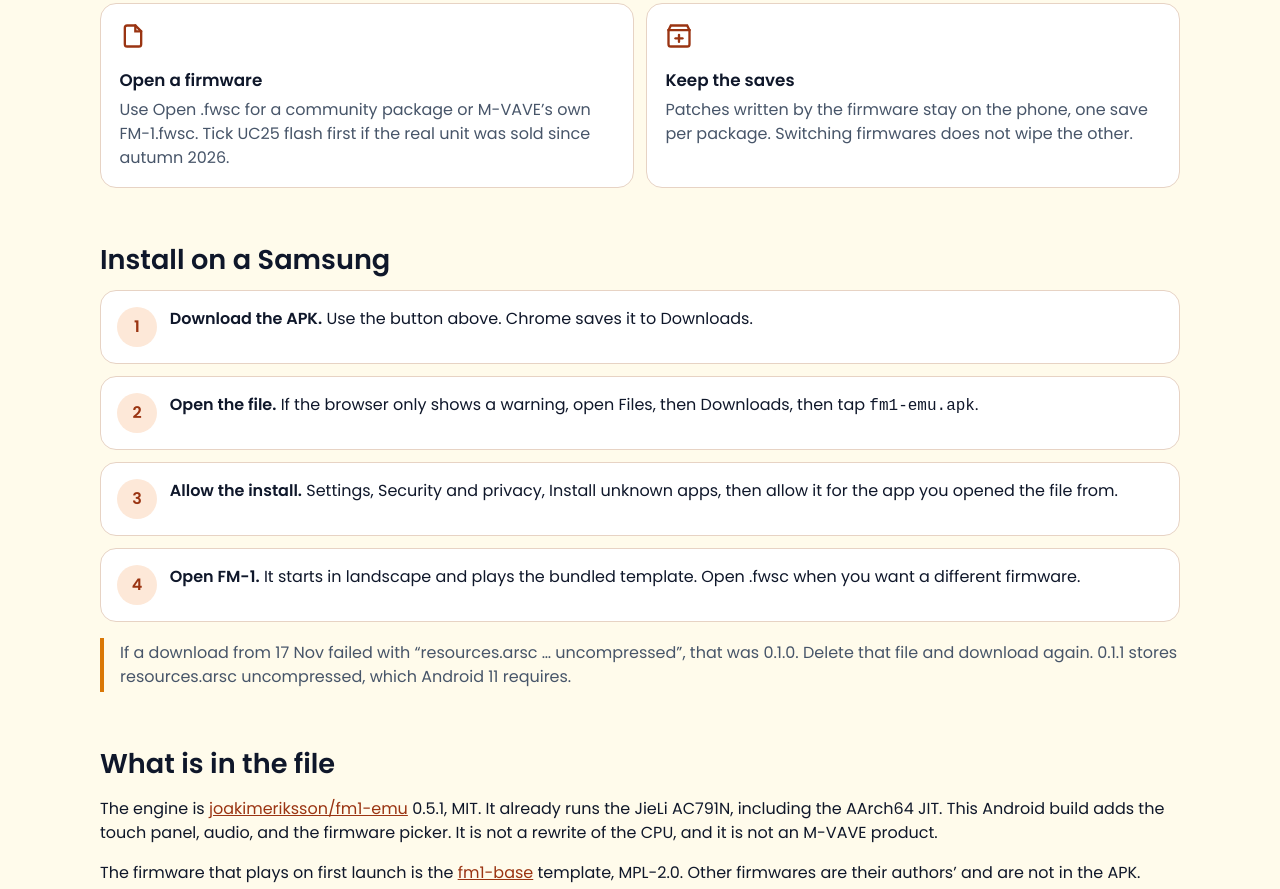
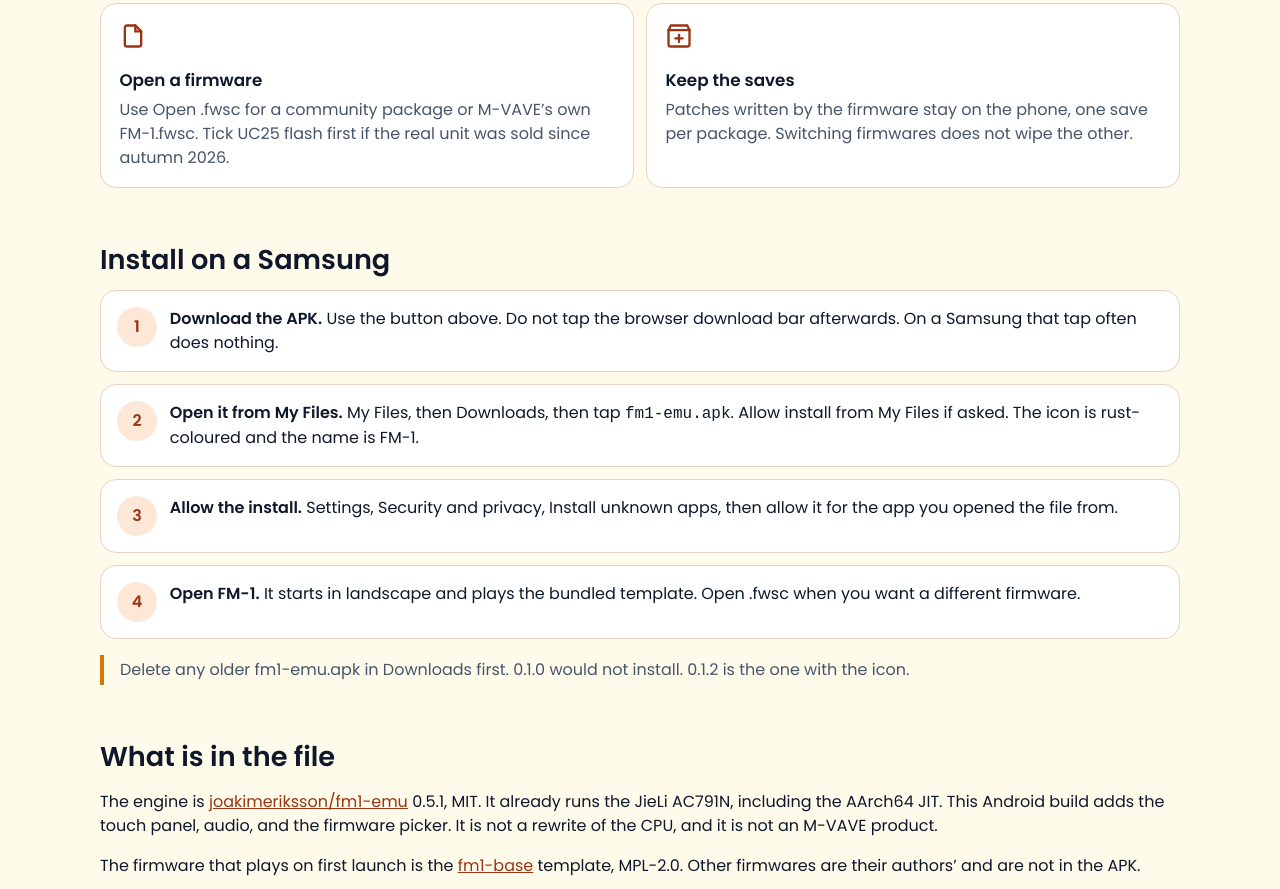
Before and after one commit to NaustudentX18/fm1-android, a plain HTML site: page index.html in a window 1280 px wide. Shown: the part 1081-1970 px from the top of the page. Drawn offline with Linux system fonts and the light colour scheme.

Commit message:
Ship 0.1.2 as a direct download.
The browser download bar on Samsung often does nothing. The APK is now
on the site itself, with a launcher icon so the app is findable.

```diff
--- a/index.html
+++ b/index.html
@@ -193,7 +193,7 @@
   <div class="wrap">
     <header>
       <a class="brand" href="#top">FM-1 <span>Android</span></a>
-      <a class="btn" href="https://github.com/NaustudentX18/fm1-android/releases/latest/download/fm1-emu.apk">Download APK</a>
+      <a class="btn" href="fm1-emu.apk">Download APK</a>
     </header>
 
     <main id="top">
@@ -202,13 +202,13 @@
           <h1>The pocket FM synth, on the phone.</h1>
           <p class="lede">A native arm64 build of the FM-1 emulator. The touch panel, the screen, and the audio are the synth. Load any firmware package the real unit would take.</p>
           <div class="actions" id="download">
-            <a class="btn" href="https://github.com/NaustudentX18/fm1-android/releases/latest/download/fm1-emu.apk">
+            <a class="btn" href="fm1-emu.apk">
               <svg class="icon" viewBox="0 0 24 24" aria-hidden="true" fill="none" stroke="currentColor" stroke-width="2" stroke-linecap="round" stroke-linejoin="round"><path d="M12 3v12"/><path d="m7 11 5 5 5-5"/><path d="M4 21h16"/></svg>
               Download fm1-emu.apk
             </a>
             <a class="btn ghost" href="#install">How to install</a>
           </div>
-          <p class="meta">4.2 MB · Android 11+ · arm64 only · version 0.1.1 · SHA-256 <code>78e39bc8e7d64596073692a0c7384b62d5ae30b76de06b699ccb1f0f0a8508e0</code></p>
+          <p class="meta">4.2 MB · Android 11+ · arm64 only · version 0.1.2 · SHA-256 <code>872abbf6e6851bc1ff46f1c79e324b93612ef2af229f3228b86111a6904addec</code></p>
         </div>
         <figure class="panel-card">
           <svg viewBox="0 0 1280 820" role="img" aria-labelledby="panel-title panel-desc">
@@ -310,12 +310,12 @@
       <section id="install">
         <h2>Install on a Samsung</h2>
         <ol class="steps">
-          <li><div><strong>Download the APK.</strong> Use the button above. Chrome saves it to Downloads.</div></li>
-          <li><div><strong>Open the file.</strong> If the browser only shows a warning, open Files, then Downloads, then tap <code>fm1-emu.apk</code>.</div></li>
+          <li><div><strong>Download the APK.</strong> Use the button above. Do not tap the browser download bar afterwards. On a Samsung that tap often does nothing.</div></li>
+          <li><div><strong>Open it from My Files.</strong> My Files, then Downloads, then tap <code>fm1-emu.apk</code>. Allow install from My Files if asked. The icon is rust-coloured and the name is FM-1.</div></li>
           <li><div><strong>Allow the install.</strong> Settings, Security and privacy, Install unknown apps, then allow it for the app you opened the file from.</div></li>
           <li><div><strong>Open FM-1.</strong> It starts in landscape and plays the bundled template. Open .fwsc when you want a different firmware.</div></li>
         </ol>
-        <p class="note">If a download from 17 Nov failed with “resources.arsc … uncompressed”, that was 0.1.0. Delete that file and download again. 0.1.1 stores resources.arsc uncompressed, which Android 11 requires.</p>
+        <p class="note">Delete any older fm1-emu.apk in Downloads first. 0.1.0 would not install. 0.1.2 is the one with the icon.</p>
       </section>
 
       <section>
```
Also changed, not shown: 2 other files.
